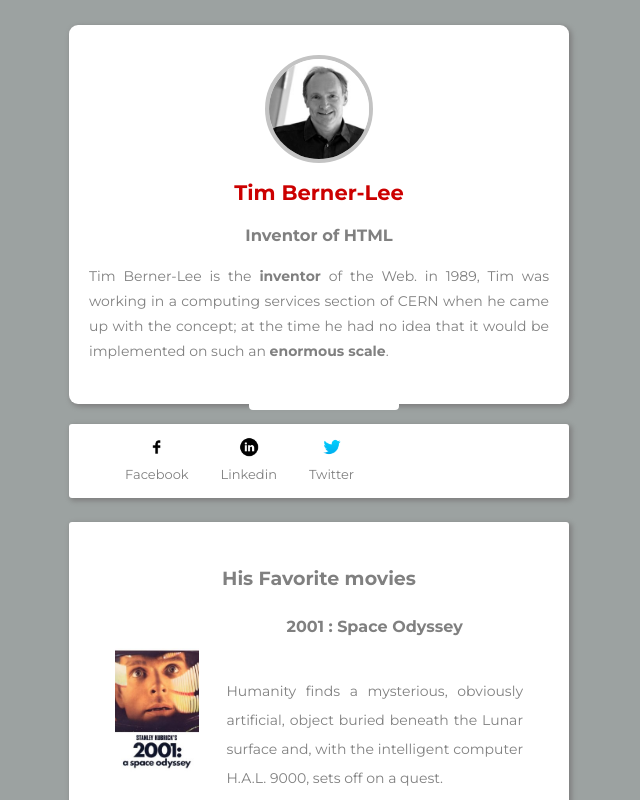
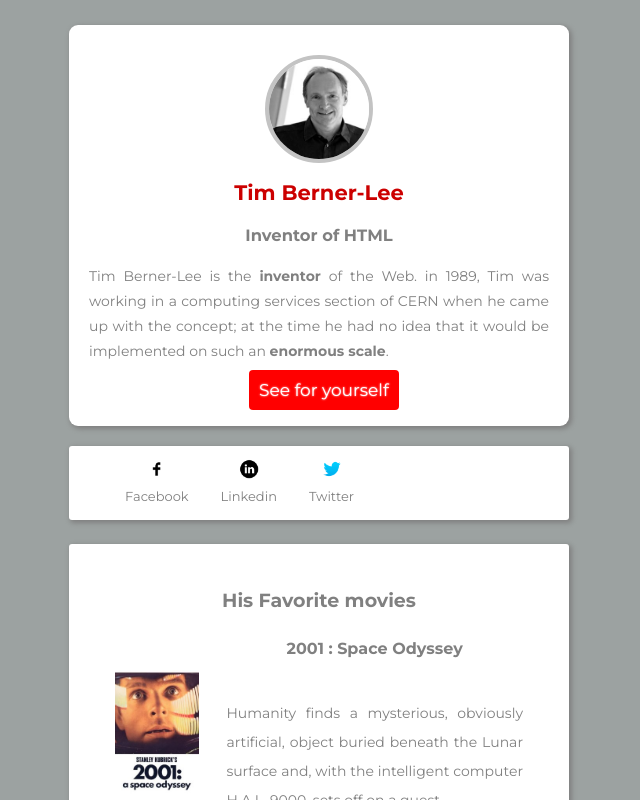
Before and after one commit to gretzerjerome/starting-web-developpment, a plain HTML site: page index.html in a window 1280 px wide. In both pictures the pointer is over the link "See for yourself". Shown: the top 800 px of the page, without its empty margins (321-961 px from the left). Drawn offline with Linux system fonts and the light colour scheme.

Commit message:
ca avance

```diff
--- a/style.css
+++ b/style.css
@@ -18,6 +18,7 @@
 	font-size: 14px;
 	line-height: 25px;
   text-align: justify;
+	padding-bottom: 22px;
 }
 
 .social
@@ -60,7 +61,7 @@
 
 }
 .button:hover {
-  background: #FFFFFF;
+  background: red;
   text-decoration: none;
 
 }
```
